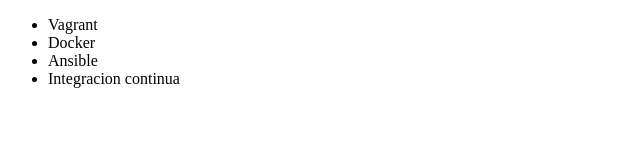
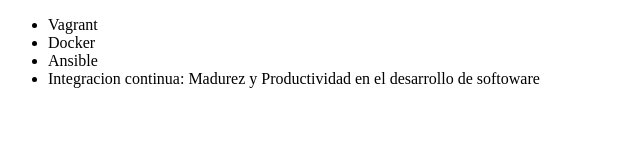
Before and after one commit to 77lula/alura-git, a plain HTML site: page luisa/index.html in a window 1280 px wide. Shown: the whole page, without its empty margins (0-640 px from the left). Drawn offline with Linux system fonts and the light colour scheme.

Commit message:
Renombrando curso de integración continua

```diff
--- a/luisa/index.html
+++ b/luisa/index.html
@@ -9,7 +9,7 @@
          <li> Vagrant </li>
          <li> Docker </li>
          <li> Ansible </li>
-         <li> Integracion continua </li>
+         <li> Integracion continua: Madurez y Productividad en el desarrollo de softoware </li>
      </ul>
 </body>
 </html>
```
